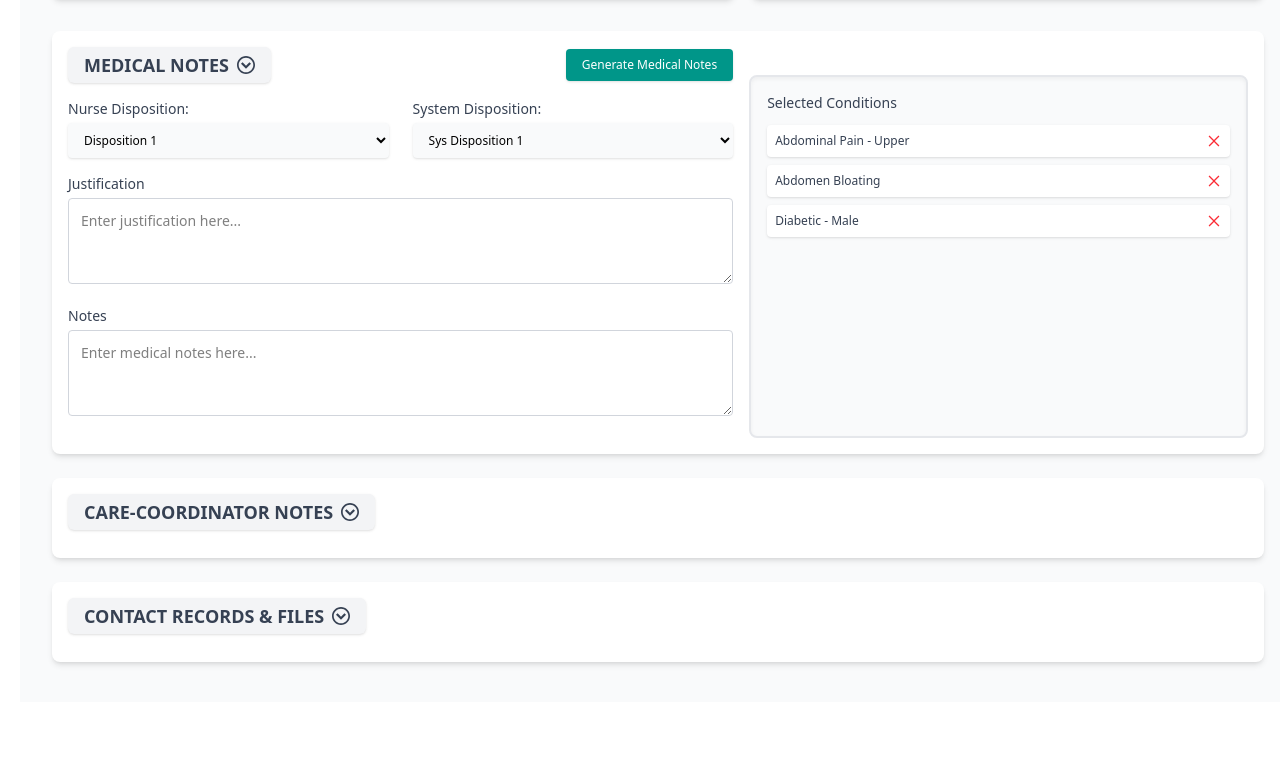
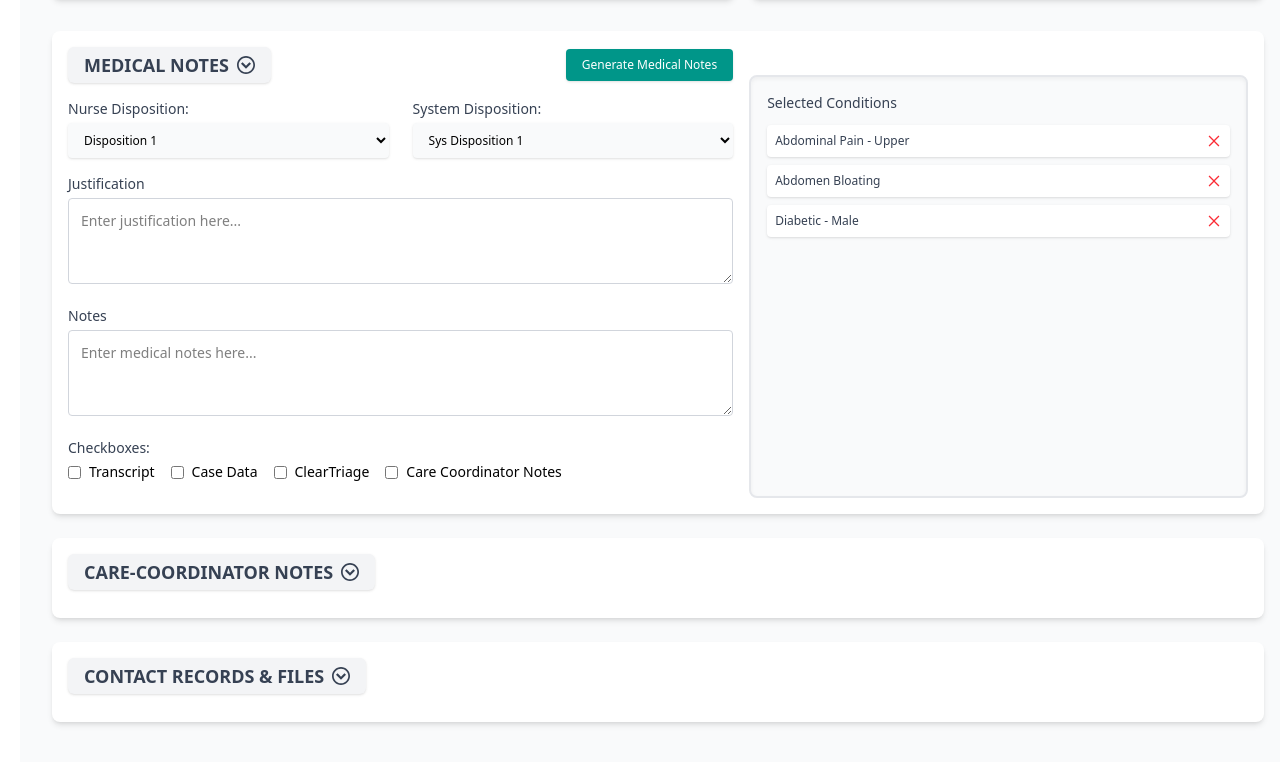
Before and after one commit to neomartinez30/nurse-temp, a React (Vite) app: page / in a window 1280 px wide. Shown: the part 1217-1983 px from the top of the page. Before the commit the page ends 1943 px from the top, so only its background shows below. Built offline with nearby package versions, Linux system fonts and the light colour scheme.

Commit message:
Update AgentDesk1.tsx

```diff
--- a/src/components/pages/AgentDesk1.tsx
+++ b/src/components/pages/AgentDesk1.tsx
@@ -12,7 +12,6 @@ import { useDispatch, useSelector } from 'react-redux';
 import { RootState } from '../../store';
 import { updateCallerDataTable } from '../../store/slices/databaseSlice';
 import useCallState from '../../hooks/useCallState';
-
 
 interface FamilyMember {
   id: string;
@@ -48,6 +47,12 @@ const AgentDesk1: React.FC = () => {
   const [searchTerm, setSearchTerm] = useState('');
   const [searchResults, setSearchResults] = useState<FamilyMember[]>([]);
   const [selectedMember, setSelectedMember] = useState<FamilyMember | null>(null);
+
+  // State for checkboxes
+  const [isTranscriptChecked, setIsTranscriptChecked] = useState(false);
+  const [isCaseDataChecked, setIsCaseDataChecked] = useState(false);
+  const [isClearTriageChecked, setIsClearTriageChecked] = useState(false);
+  const [isCareCoordinatorChecked, setIsCareCoordinatorChecked] = useState(false);
 
   useCallerData(callerId);
 
@@ -174,7 +179,7 @@ const renderNameField = () => (
   };
 
   const toggleCCicalNotes = () => {
-    setIsCareCoNotesCollapsed(!isCareCoNotesCollapsed);
+    setIsCareCoNotesCollapsed(!isIsCareCoNotesCollapsed);
   };
 
   const toggleCRMedicalNotes = () => {
@@ -586,7 +591,6 @@ const renderNameField = () => (
 
             </div>
 
-
             {/* Nurse's Toolkit */}
             <div className="w-3/7 mb-4 bg-white flex flex-col rounded-lg shadow-md h-auto">
               <div className="flex-col p-3 border-b border-gray-200 bg-gray-100">
@@ -605,7 +609,6 @@ const renderNameField = () => (
             </div>
 
           </section>
-
 
           {/* Medical Notes Section */}
           <section className="bg-white rounded-lg shadow-md p-4 ml-4 mb-6">
@@ -653,6 +656,47 @@ const renderNameField = () => (
                     className="w-full p-3 border border-gray-300 rounded focus:ring-2 focus:ring-teal-500 focus:border-transparent text-sm"
                     rows={3}
                   ></textarea>
+                </div>
+                <div className="mb-4">
+                  <label className="block text-sm font-medium text-gray-700 mb-1">Checkboxes:</label>
+                  <div className="flex space-x-4">
+                    <label className="flex items-center space-x-2">
+                      <input
+                        type="checkbox"
+                        checked={isTranscriptChecked}
+                        onChange={() => setIsTranscriptChecked(!isTranscriptChecked)}
+                        className="form-checkbox text-teal-600"
+                      />
+                      <span className="text-sm">Transcript</span>
+                    </label>
+                    <label className="flex items-center space-x-2">
+                      <input
+                        type="checkbox"
+                        checked={isCaseDataChecked}
+                        onChange={() => setIsCaseDataChecked(!isCaseDataChecked)}
+                        className="form-checkbox text-teal-600"
+                      />
+                      <span className="text-sm">Case Data</span>
+                    </label>
+                    <label className="flex items-center space-x-2">
+                      <input
+                        type="checkbox"
+                        checked={isClearTriageChecked}
+                        onChange={() => setIsClearTriageChecked(!isClearTriageChecked)}
+                        className="form-checkbox text-teal-600"
+                      />
+                      <span className="text-sm">ClearTriage</span>
+                    </label>
+                    <label className="flex items-center space-x-2">
+                      <input
+                        type="checkbox"
+                        checked={isCareCoordinatorChecked}
+                        onChange={() => setIsCareCoordinatorChecked(!isCareCoordinatorChecked)}
+                        className="form-checkbox text-teal-600"
+                      />
+                      <span className="text-sm">Care Coordinator Notes</span>
+                    </label>
+                  </div>
                 </div>
               </div>
               <div className='w-3/7 mt-7'>
```
Lines whose indentation alone changed are shown as unchanged.
